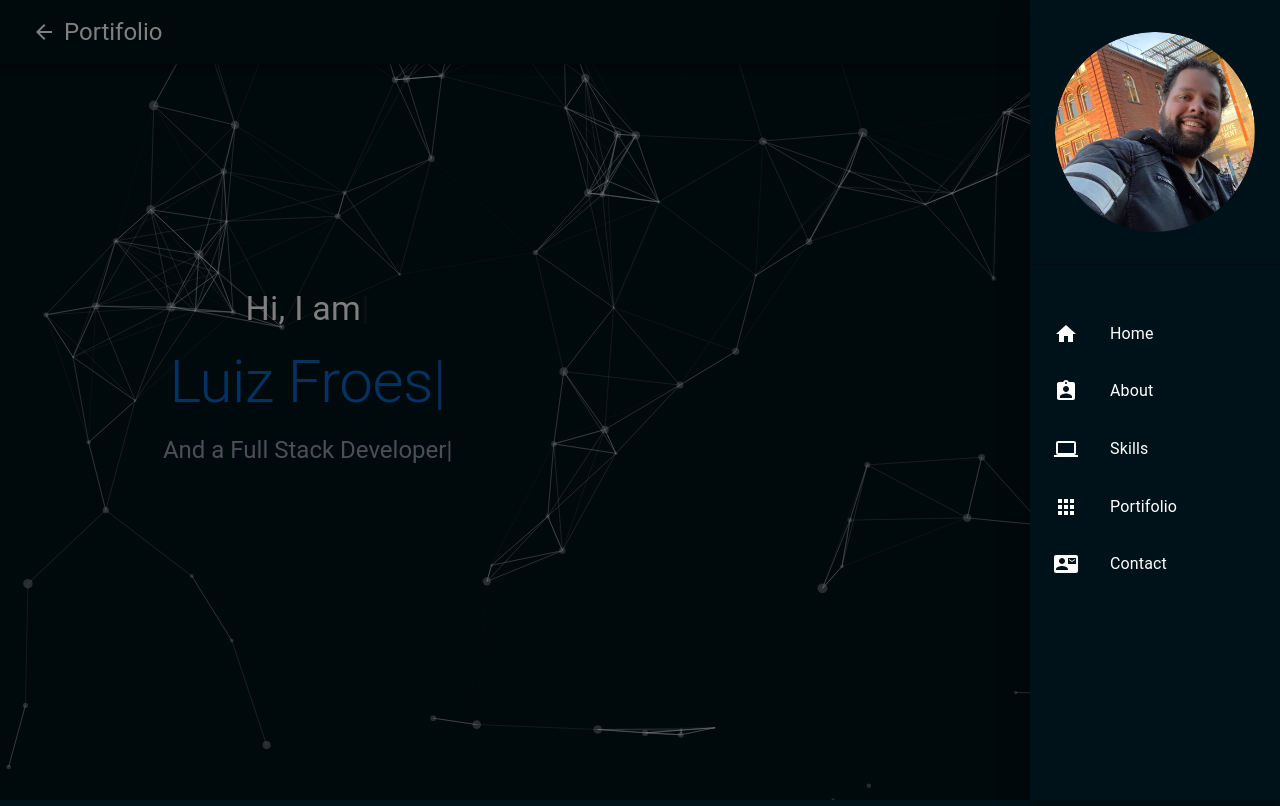
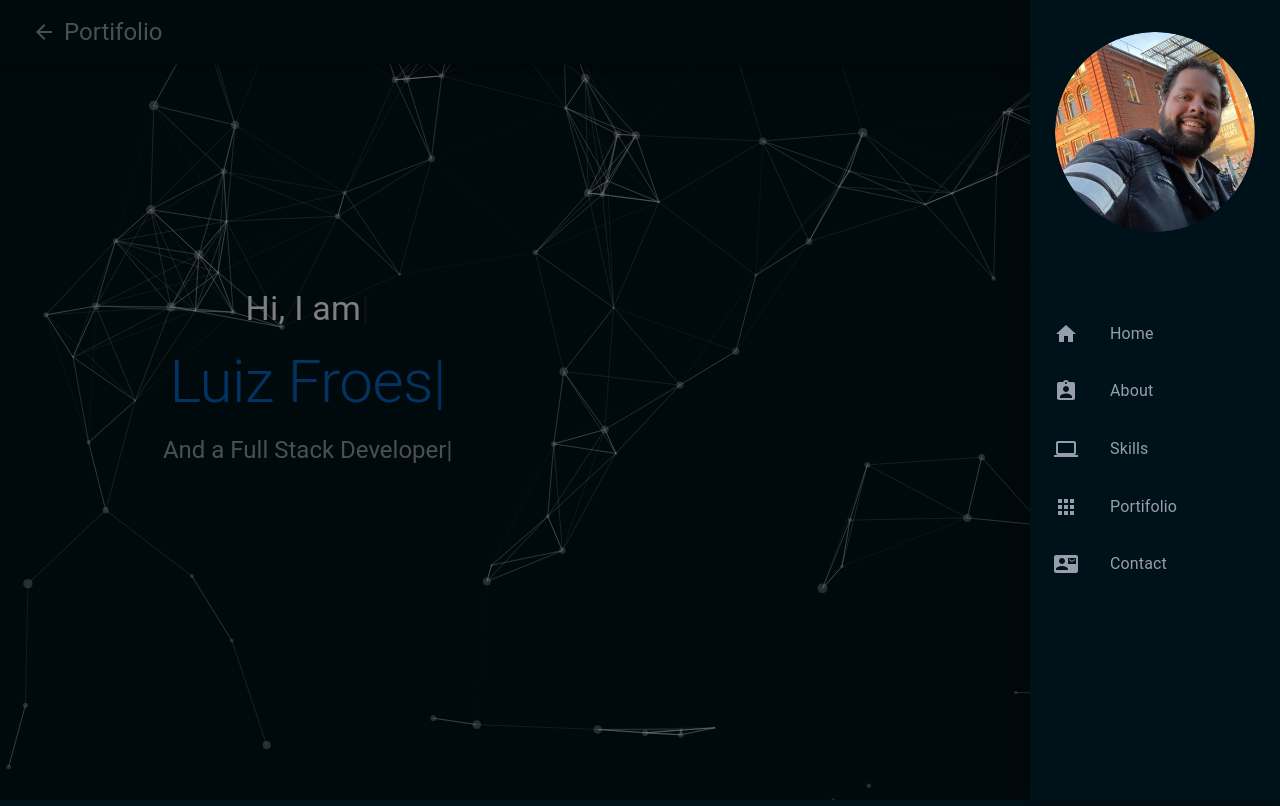
Before and after one commit to luizfroes/react-portifolio, a React (Create React App) app: page / in a window 1280 px wide. Both pictures are taken after a click on the button 44 px from the left and 32 px from the top of the page. Built offline with nearby package versions, Linux system fonts and the light colour scheme.

Commit message:
change font color

```diff
--- a/src/components/NavBar/index.js
+++ b/src/components/NavBar/index.js
@@ -103,21 +103,21 @@ export const NavBar = () => {
             sx={{
               "&:hover": {
                 backgroundColor: "#0466c8ff",
-                border: "1px solid #ffffff",
+                border: "1px solid #979dac",
               },
               padding: "0.8rem 1.5rem",
             }}
           >
             <ListItemIcon
               sx={{
-                color: "#ffffff",
+                color: "#979dac",
               }}
             >
               {listItem.listIcon}
             </ListItemIcon>
             <ListItemText
               sx={{
-                color: "#ffffff",
+                color: "#979dac",
               }}
               primary={listItem.listText}
             />
@@ -137,12 +137,12 @@ export const NavBar = () => {
                 "&:hover": {
                   color: "#0466c8ff",
                 },
-                color: "#ffffff",
+                color: "#979dac",
               }}
             >
               <ArrowBack />
             </IconButton>
-            <Typography variant="h5" style={{ color: "#ffffff" }}>
+            <Typography variant="h5" style={{ color: "#979dac" }}>
               Portifolio
             </Typography>
             <MobilRightMenuSlider
```
